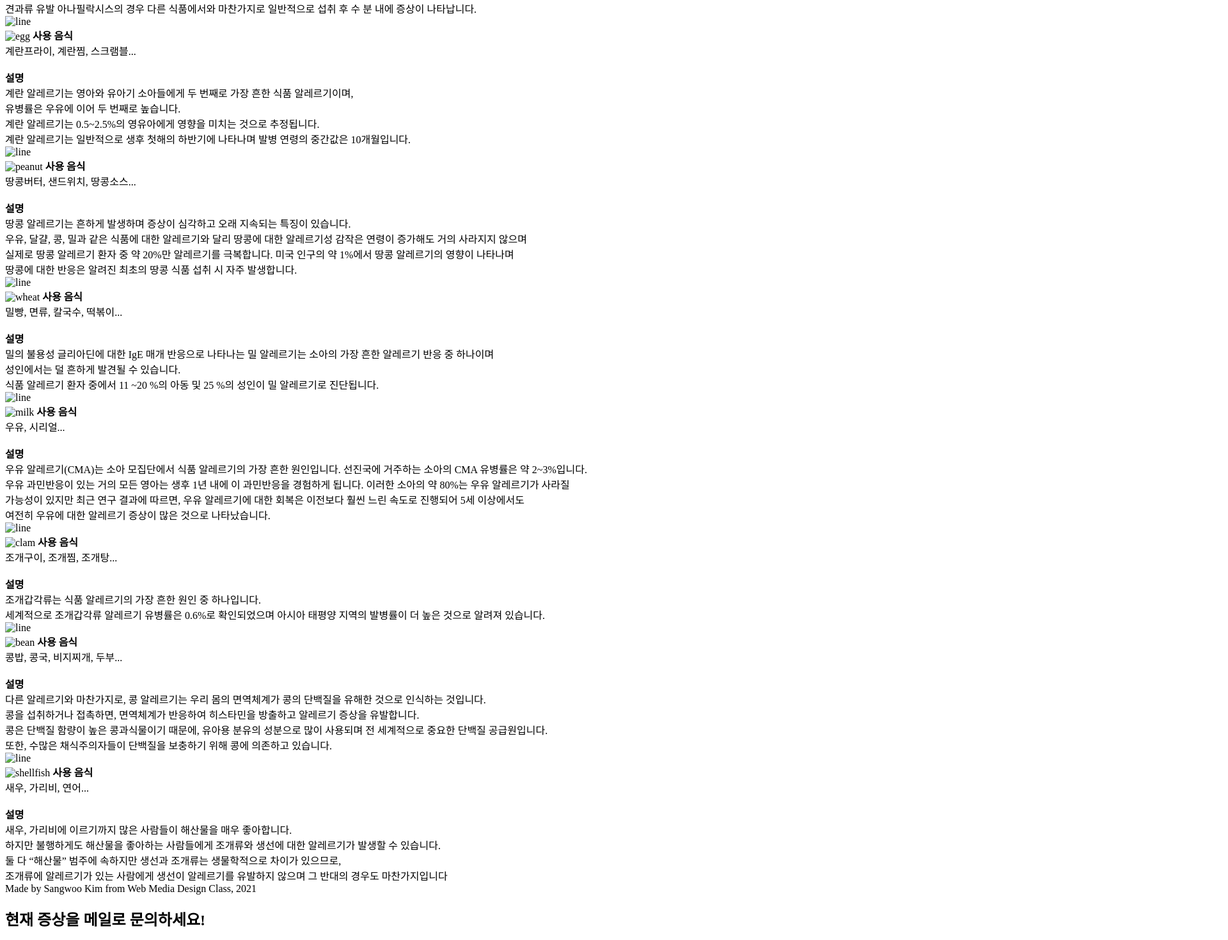
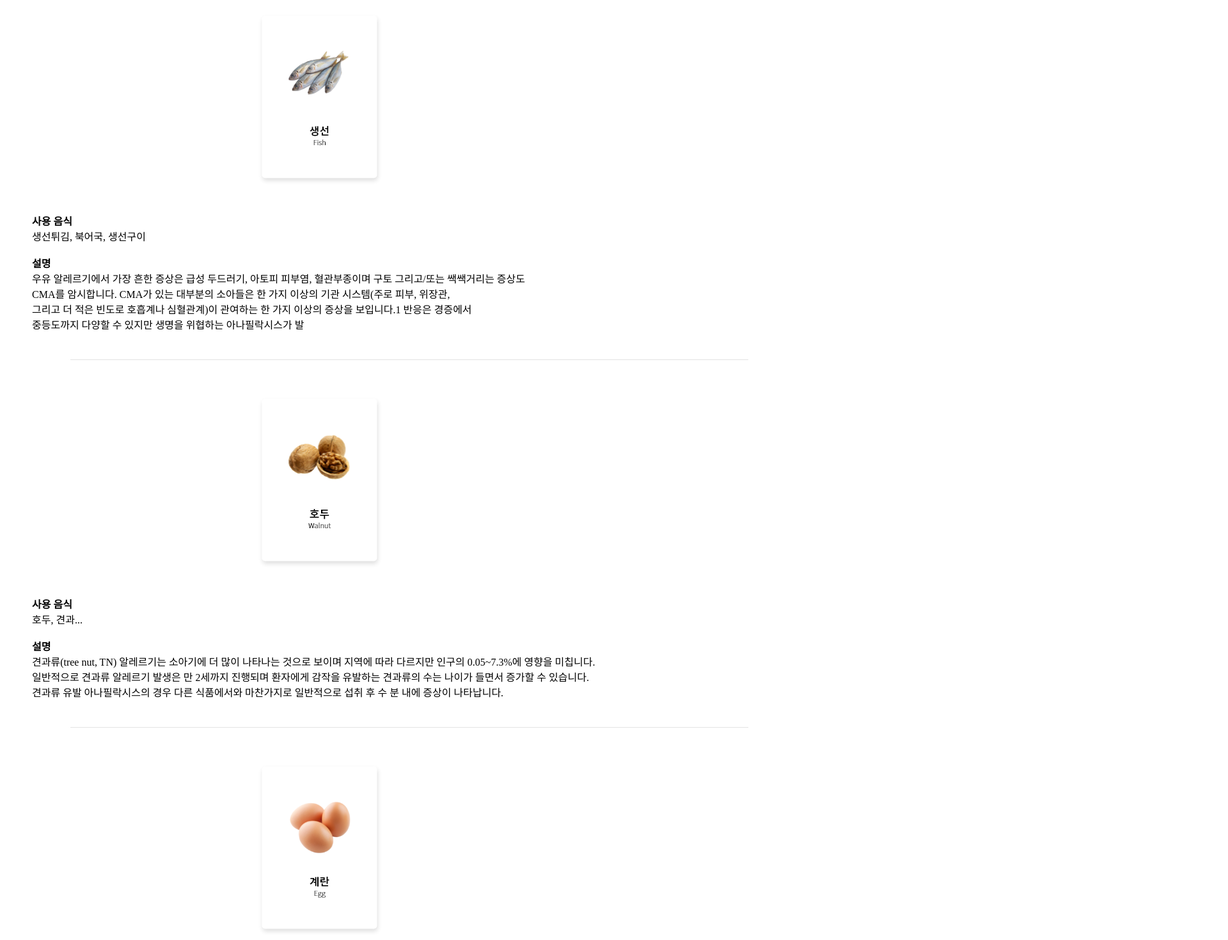
Before and after one commit to sanggooKim/2015101113, a plain HTML site: page sub1.html in a window 1280 px wide. Shown: the part 489-1959 px from the top of the page at 64% size, 1920 px wide, since content can reach past the window. Drawn offline with Linux system fonts and the light colour scheme; the site is published under a folder, as on GitHub Pages, so addresses that start at the root find nothing.

Commit message:
김상우

```diff
--- a/index.html
+++ b/index.html
@@ -5,12 +5,12 @@
   <meta http-equiv="X-UA-Compatible" content="IE=edge">
   <meta name="viewport" content="width=device-width, initial-scale=1.0">
   <title>My food Allergy</title>
-  <link rel="stylesheet" href="/main.css">
+  <link rel="stylesheet" href="./main.css">
 </head>
 <body>
   <header>
     <nav>
-      <a href="/index.html"><img src="/images/로고.png" alt="logo"></a>
+      <a href="./index.html"><img src="./images/로고.png" alt="logo"></a>
       <ul>
         <li><a href="javascript:()" onclick="showpopup();">Contect</a></li>
         <li><a href="/sub2.html">Impormation</a></li>
@@ -20,9 +20,9 @@
   </header>
 
   <section>
-    <div class="intro"><img src="/images/산당_배너.png" alt="01"></div>
+    <div class="intro"><img src="./images/산당_배너.png" alt="01"></div>
     <div class="intro_01">
-      <div class="ch_im"><img src="/images/캐릭터_임포.png" alt="02"></div>
+      <div class="ch_im"><img src="./images/캐릭터_임포.png" alt="02"></div>
       <div class="title_01">
         <span class="light">My food Allergy</span>
         <span class="bold">Impormation</span>
@@ -38,7 +38,7 @@
     </div>
 
     <div class="intro_02">
-      <div class="ch_im"><img src="/images/캐릭터_디스크립.png" alt="03"></div>
+      <div class="ch_im"><img src="./images/캐릭터_디스크립.png" alt="03"></div>
       <div class="title_01">
         <span class="light">My food Allergy</span>
         <span class="bold">Description</span>
@@ -61,7 +61,7 @@
         <span class="bold">Food</span>
       </div>
       <div class="im_ft">
-        <img src="/images/메인_푸드타입.png" alt="04">
+        <img src="./images/메인_푸드타입.png" alt="04">
       </div>
     </div>
   </section>
--- a/sub1.html
+++ b/sub1.html
@@ -5,29 +5,29 @@
   <meta http-equiv="X-UA-Compatible" content="IE=edge">
   <meta name="viewport" content="width=device-width, initial-scale=1.0">
   <title>My food Allergy</title>
-  <link rel="stylesheet" href="/main.css">
+  <link rel="stylesheet" href="./main.css">
 </head>
 <body>
   <header>
     <nav>
-      <a href="/index.html"><img src="/images/로고.png" alt="logo"></a>
+      <a href="./index.html"><img src="./images/로고.png" alt="logo"></a>
       <ul>
         <li><a href="javascript:()" onclick="showpopup();">Contect</a></li>
-        <li><a href="/sub2.html">Impormation</a></li>
-        <li><a href="/sub1.html">Type of food</a></li>
+        <li><a href="./sub2.html">Impormation</a></li>
+        <li><a href="./sub1.html">Type of food</a></li>
       </ul>
     </nav>
   </header>
 
   <section>
-    <div class="intro"><img src="/images/산당_배너.png" alt="01"></div>
+    <div class="intro"><img src="./images/산당_배너.png" alt="01"></div>
     <div class="sub_title_01">
       <span class="light">Type of</span>
       <span class="bold">Food</span>
     </div>
 
     <div class="box">
-      <img  class="type" src="/images/섭_생선.png" alt="fish">
+      <img  class="type" src="./images/섭_생선.png" alt="fish">
       <span class="type_text">
         <strong>사용 음식</strong>
         <br>생선튀김, 북어국, 생선구이
@@ -41,11 +41,11 @@
     </div>
 
     <div class="line">
-      <img src="/images/섭_선.png" alt="line">
+      <img src="./images/섭_선.png" alt="line">
     </div>
 
     <div class="box">
-      <img  class="type" src="/images/섭_호두.png" alt="walnut">
+      <img  class="type" src="./images/섭_호두.png" alt="walnut">
       <span class="type_text">
         <strong>사용 음식</strong>
         <br>호두, 견과...
@@ -58,11 +58,11 @@
     </div>
 
     <div class="line">
-      <img src="/images/섭_선.png" alt="line">
+      <img src="./images/섭_선.png" alt="line">
     </div>
 
     <div class="box">
-      <img  class="type" src="/images/섭_계란.png" alt="egg">
+      <img  class="type" src="./images/섭_계란.png" alt="egg">
       <span class="type_text">
         <strong>사용 음식</strong>
         <br>계란프라이, 계란찜, 스크램블...
@@ -76,11 +76,11 @@
     </div>
 
     <div class="line">
-      <img src="/images/섭_선.png" alt="line">
+      <img src="./images/섭_선.png" alt="line">
     </div>
 
     <div class="box">
-      <img  class="type" src="/images/섭_땅콩.png" alt="peanut">
+      <img  class="type" src="./images/섭_땅콩.png" alt="peanut">
       <span class="type_text">
         <strong>사용 음식</strong>
         <br>땅콩버터, 샌드위치, 땅콩소스...
@@ -94,11 +94,11 @@
     </div>
 
     <div class="line">
-      <img src="/images/섭_선.png" alt="line">
+      <img src="./images/섭_선.png" alt="line">
     </div>
 
     <div class="box">
-      <img  class="type" src="/images/섭_밀.png" alt="wheat">
+      <img  class="type" src="./images/섭_밀.png" alt="wheat">
       <span class="type_text">
         <strong>사용 음식</strong>
         <br>밀빵, 면류, 칼국수, 떡볶이...
@@ -111,11 +111,11 @@
     </div>
 
     <div class="line">
-      <img src="/images/섭_선.png" alt="line">
+      <img src="./images/섭_선.png" alt="line">
     </div>
 
     <div class="box">
-      <img  class="type" src="/images/섭_우유.png" alt="milk">
+      <img  class="type" src="./images/섭_우유.png" alt="milk">
       <span class="type_text">
         <strong>사용 음식</strong>
         <br>우유, 시리얼...
@@ -129,11 +129,11 @@
     </div>
 
     <div class="line">
-      <img src="/images/섭_선.png" alt="line">
+      <img src="./images/섭_선.png" alt="line">
     </div>
 
     <div class="box">
-      <img  class="type" src="/images/섭_조개.png" alt="clam">
+      <img  class="type" src="./images/섭_조개.png" alt="clam">
       <span class="type_text">
         <strong>사용 음식</strong>
         <br>조개구이, 조개찜, 조개탕...
@@ -145,11 +145,11 @@
     </div>
 
     <div class="line">
-      <img src="/images/섭_선.png" alt="line">
+      <img src="./images/섭_선.png" alt="line">
     </div>
 
     <div class="box">
-      <img  class="type" src="/images/섭_콩.png" alt="bean">
+      <img  class="type" src="./images/섭_콩.png" alt="bean">
       <span class="type_text">
         <strong>사용 음식</strong>
         <br>콩밥, 콩국, 비지찌개, 두부...
@@ -163,11 +163,11 @@
     </div>
 
     <div class="line">
-      <img src="/images/섭_선.png" alt="line">
+      <img src="./images/섭_선.png" alt="line">
     </div>
 
     <div class="box">
-      <img  class="type" src="/images/섭_새우.png" alt="shellfish">
+      <img  class="type" src="./images/섭_새우.png" alt="shellfish">
       <span class="type_text">
         <strong>사용 음식</strong>
         <br>새우, 가리비, 연어...
```
Also changed, not shown: sub2.html (+5 -5 lines).
